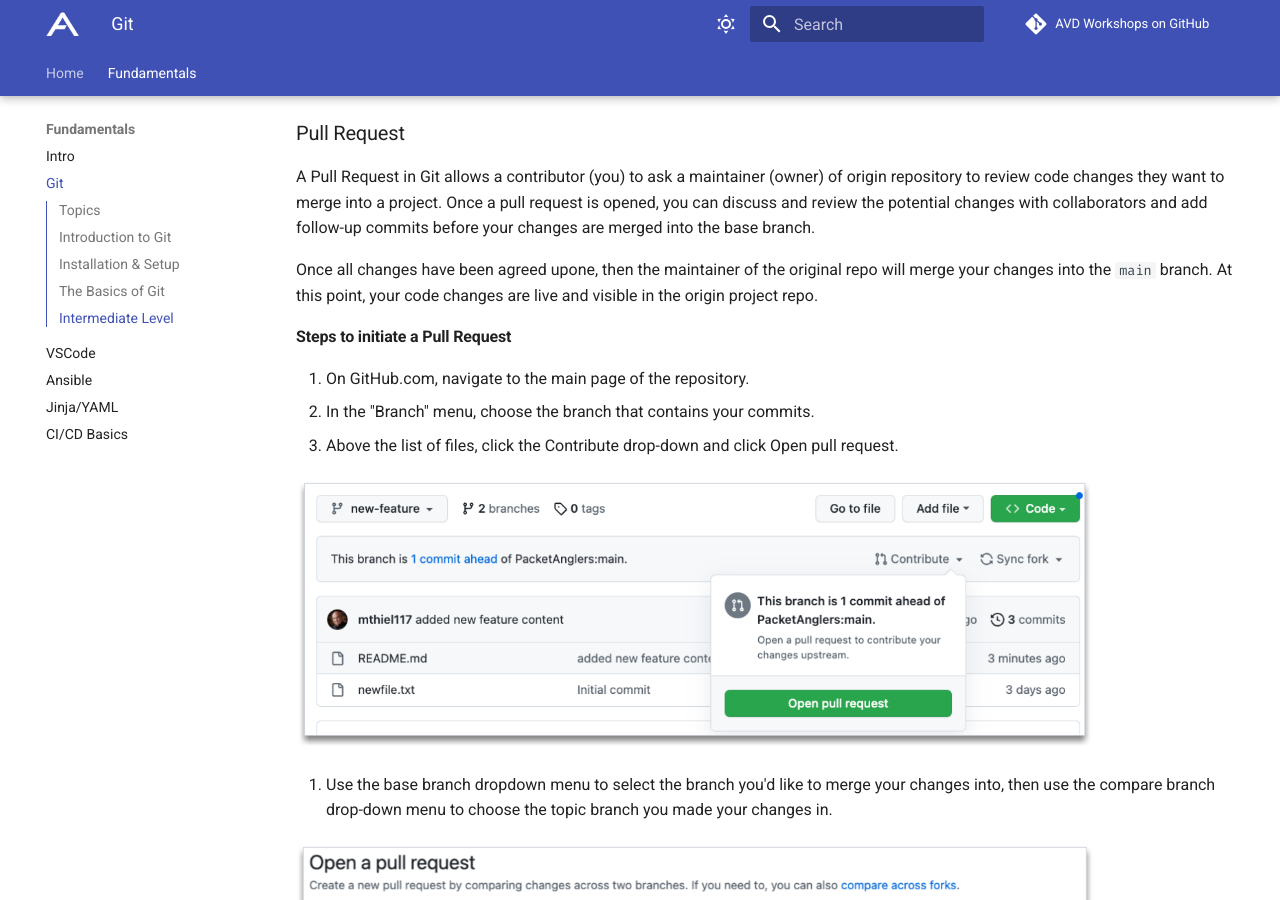
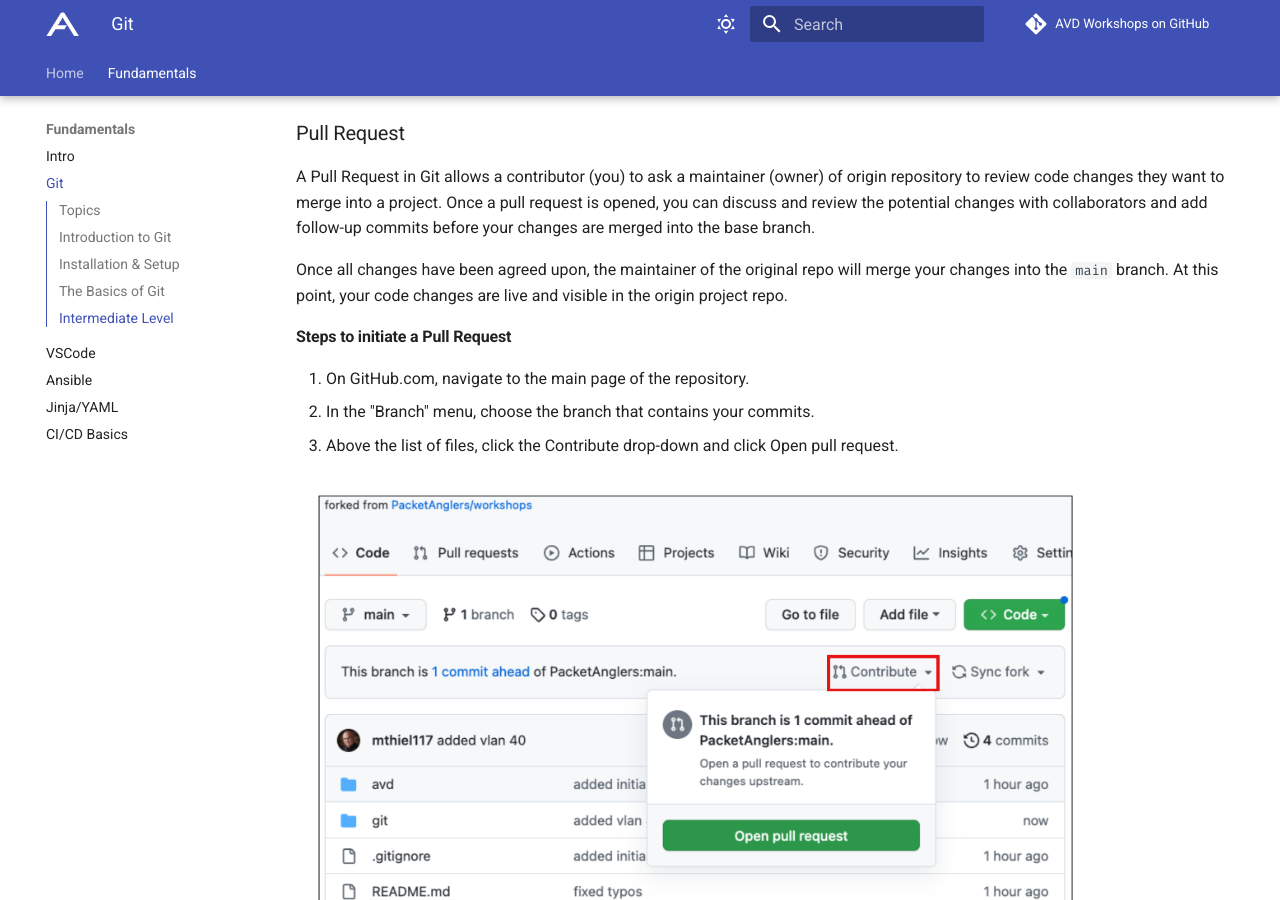
Before and after one commit to aristanetworks/avd-workshops, an MkDocs documentation site: the page built from workshops/git.md, in a window 1280 px wide and 900 px high, scrolled down 7099 px. Built offline with MkDocs 1.6.1 and Material for MkDocs 9.7.7, drawn with Linux system fonts in a browser that asks for light colours; comment, search, counter and statistics services are not loaded.

Commit message:
updated pullrequest images

```diff
--- a/workshops/git.md
+++ b/workshops/git.md
@@ -275,7 +275,7 @@
 
 A Pull Request in Git allows a contributor (you) to ask a maintainer (owner) of origin repository to review code changes they want to merge into a project. Once a pull request is opened, you can discuss and review the potential changes with collaborators and add follow-up commits before your changes are merged into the base branch.
 
-Once all changes have been agreed upone, then the maintainer of the original repo will merge your changes into the `main` branch.  At this point, your code changes are live and visible in the origin project repo.
+Once all changes have been agreed upon, the maintainer of the original repo will merge your changes into the `main` branch.  At this point, your code changes are live and visible in the origin project repo.
 
 #### Steps to initiate a Pull Request
 
```
Also changed, not shown: workshops/assets/images/git_pullrequest.png, workshops/assets/images/git_pullrequest_info.png.
